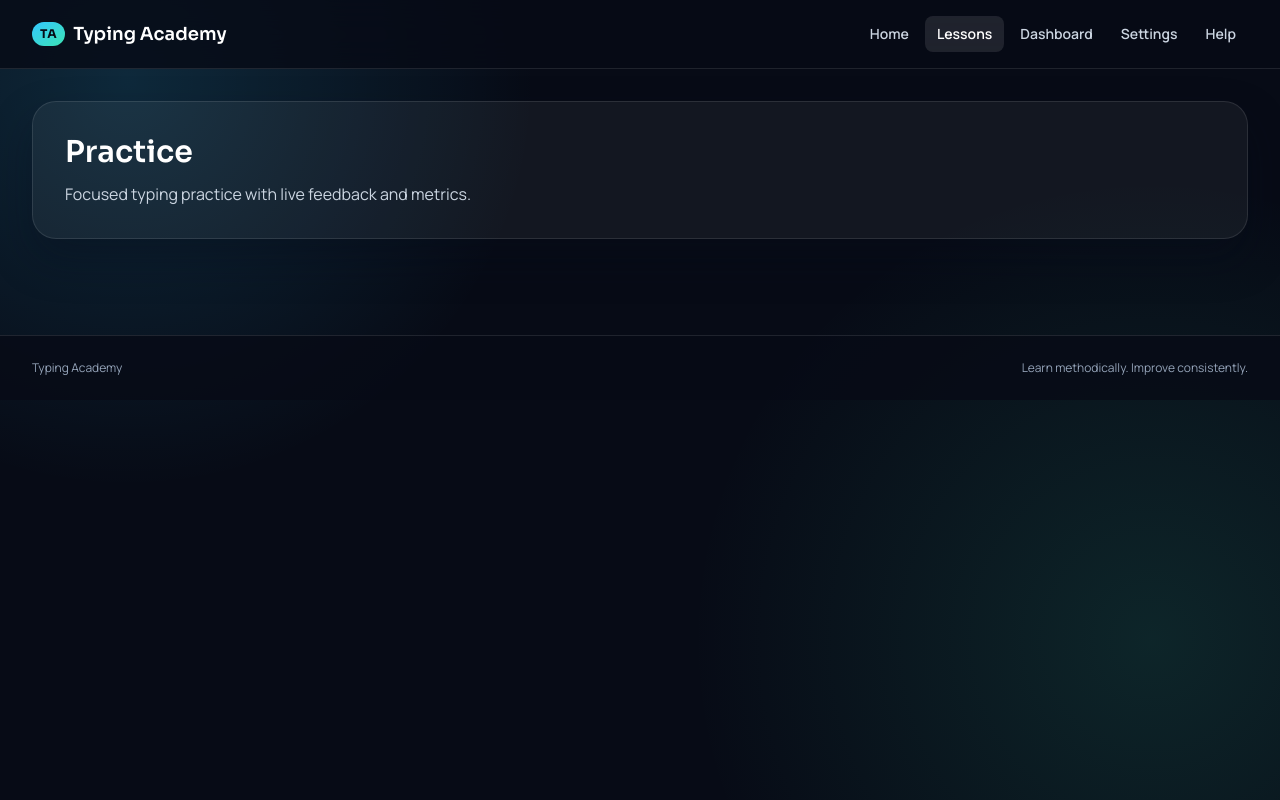
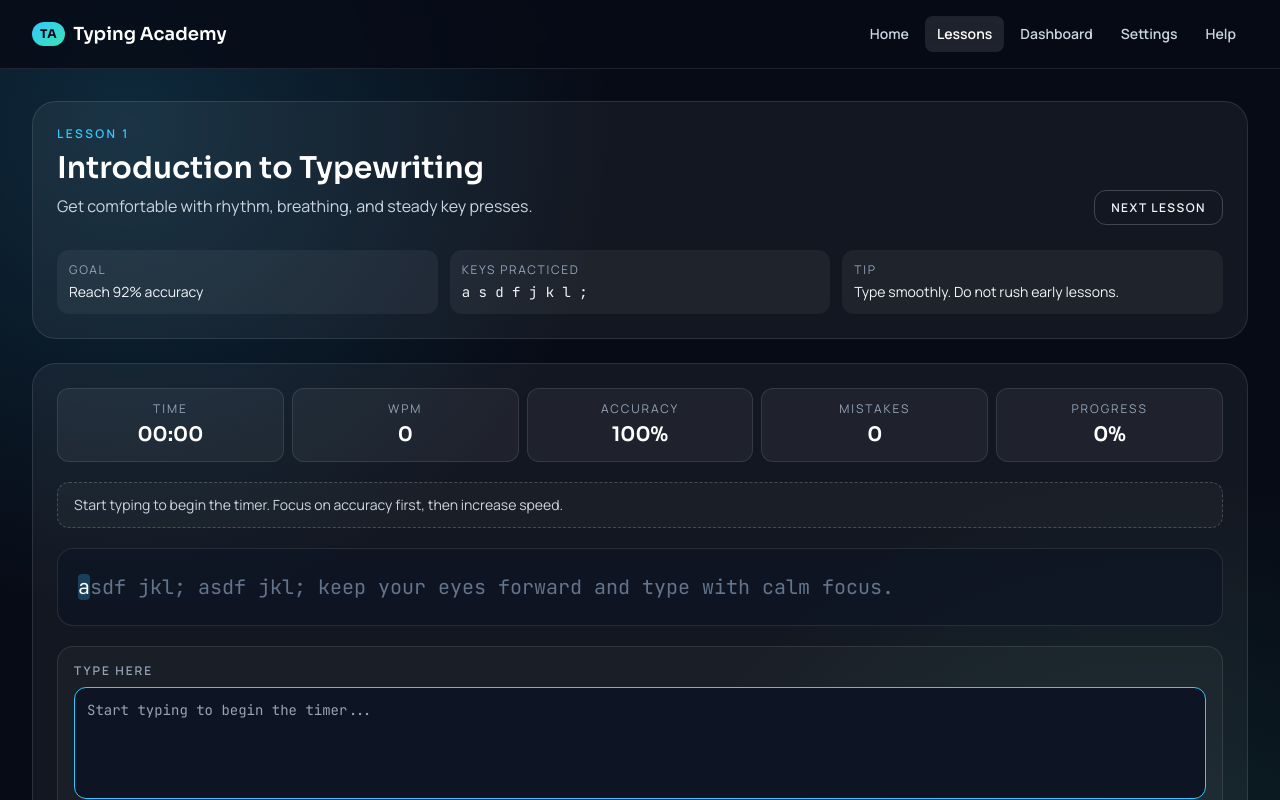
Before and after one commit to Arbab-ofc/Typing-Academy, a React (Vite) app: page /lessons/1 in a window 1280 px wide. Shown: the top 800 px of the page. Built offline with nearby package versions, Linux system fonts and the light colour scheme.

Commit message:
feat: integrate lesson practice page with typing session and result flow

```diff
--- a/src/pages/LessonPracticePage.jsx
+++ b/src/pages/LessonPracticePage.jsx
@@ -1,5 +1,90 @@
-import PagePlaceholder from '../components/common/PagePlaceholder';
+import { useMemo } from 'react';
+import { Link, Navigate, useNavigate, useParams } from 'react-router-dom';
+import { toast } from 'react-toastify';
+import SectionHeader from '../components/common/SectionHeader';
+import TypingPanel from '../components/practice/TypingPanel';
+import { getLessonById } from '../data/lessons';
+import { useAcademyContext } from '../hooks/useAcademyContext';
+import useTypingSession from '../hooks/useTypingSession';
+import { saveRecentResult } from '../utils/storage';
 
 export default function LessonPracticePage() {
-  return <PagePlaceholder title="Practice" description="Focused typing practice with live feedback and metrics." />;
+  const { lessonId } = useParams();
+  const navigate = useNavigate();
+  const { progress, completeLesson } = useAcademyContext();
+  const lesson = getLessonById(lessonId);
+
+  const numericLessonId = Number(lessonId);
+  const isUnlocked = progress.unlockedLessons.includes(numericLessonId);
+
+  const session = useTypingSession({
+    lessonId: numericLessonId,
+    targetText: lesson?.content ?? ''
+  });
+
+  const nextLessonId = useMemo(() => Math.min(50, numericLessonId + 1), [numericLessonId]);
+
+  if (!lesson) return <Navigate to="/lessons" replace />;
+  if (!isUnlocked) return <Navigate to="/lessons" replace />;
+
+  const handleComplete = () => {
+    const result = {
+      elapsedSeconds: Math.max(1, session.elapsedSeconds),
+      wpm: session.metrics.wpm,
+      accuracy: session.metrics.accuracy,
+      mistakes: session.metrics.mistakes,
+      typedCharacters: session.metrics.typedCharacters,
+      passed: session.completionMeta.passed,
+      completedAt: new Date().toISOString()
+    };
+
+    completeLesson({ lessonId: numericLessonId, result });
+
+    saveRecentResult({
+      lessonId: numericLessonId,
+      lessonTitle: lesson.title,
+      ...result,
+      unlockedNextLesson: numericLessonId < 50
+    });
+
+    toast.success('Lesson completed and progress saved');
+    navigate(`/results/${numericLessonId}`);
+  };
+
+  return (
+    <div className="space-y-6">
+      <section className="rounded-3xl border border-white/10 bg-white/5 p-5 sm:p-6">
+        <SectionHeader
+          eyebrow={`Lesson ${lesson.id}`}
+          title={lesson.title}
+          description={lesson.description}
+          rightSlot={
+            <Link
+              to={`/lessons/${nextLessonId}`}
+              className="rounded-xl border border-white/20 px-4 py-2 text-xs font-semibold uppercase tracking-[0.12em] text-slate-100"
+            >
+              Next Lesson
+            </Link>
+          }
+        />
+
+        <div className="grid gap-3 sm:grid-cols-3">
+          <div className="rounded-xl bg-white/5 p-3 text-sm">
+            <p className="text-xs uppercase tracking-[0.14em] text-slate-400">Goal</p>
+            <p className="mt-1 text-slate-100">{lesson.goal}</p>
+          </div>
+          <div className="rounded-xl bg-white/5 p-3 text-sm">
+            <p className="text-xs uppercase tracking-[0.14em] text-slate-400">Keys Practiced</p>
+            <p className="mt-1 font-mono text-slate-100">{lesson.keysPracticed}</p>
+          </div>
+          <div className="rounded-xl bg-white/5 p-3 text-sm">
+            <p className="text-xs uppercase tracking-[0.14em] text-slate-400">Tip</p>
+            <p className="mt-1 text-slate-100">{lesson.tips || 'Relax your shoulders and keep your eyes on the screen.'}</p>
+          </div>
+        </div>
+      </section>
+
+      <TypingPanel lesson={lesson} session={session} onComplete={handleComplete} />
+    </div>
+  );
 }
```
